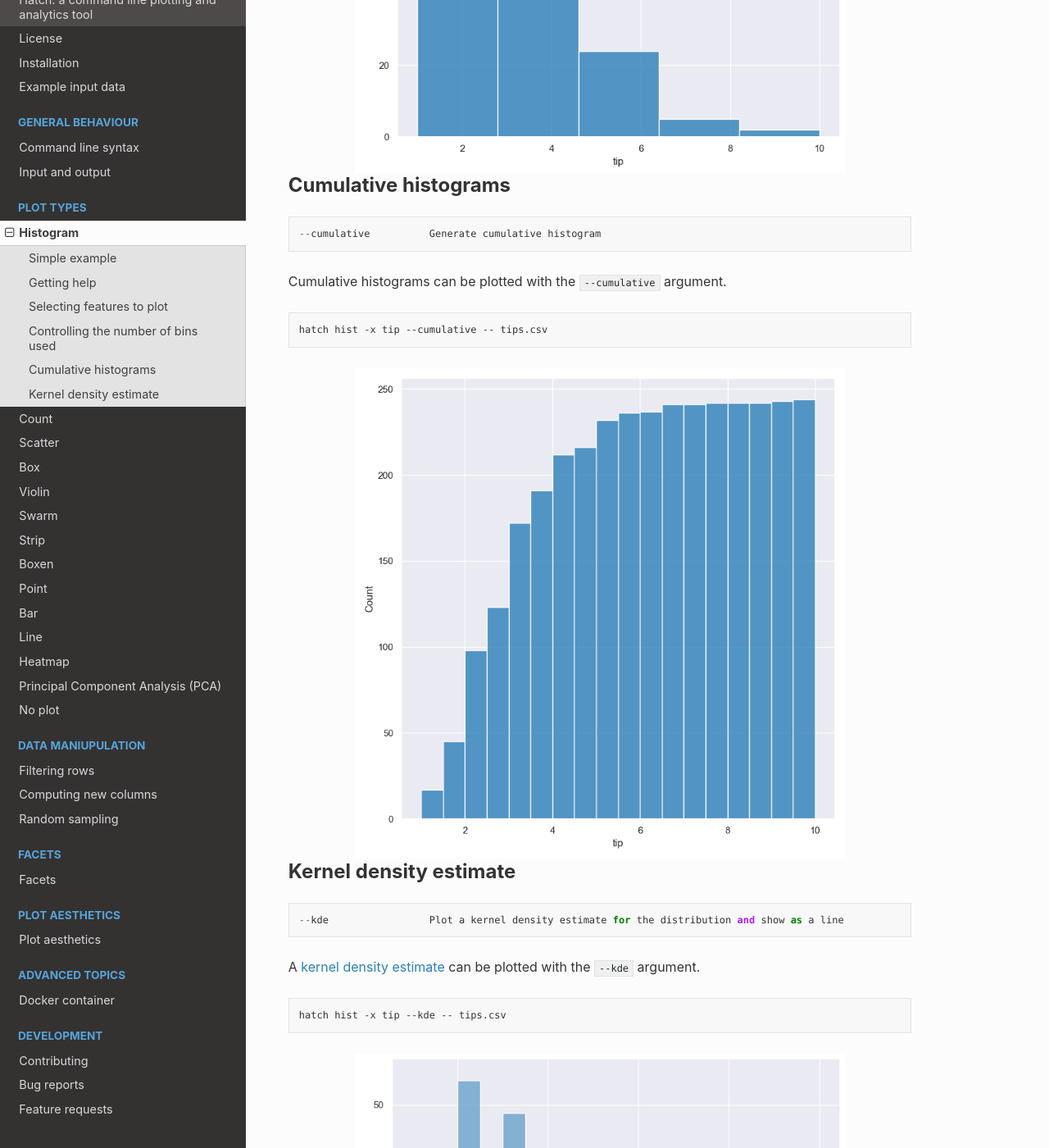
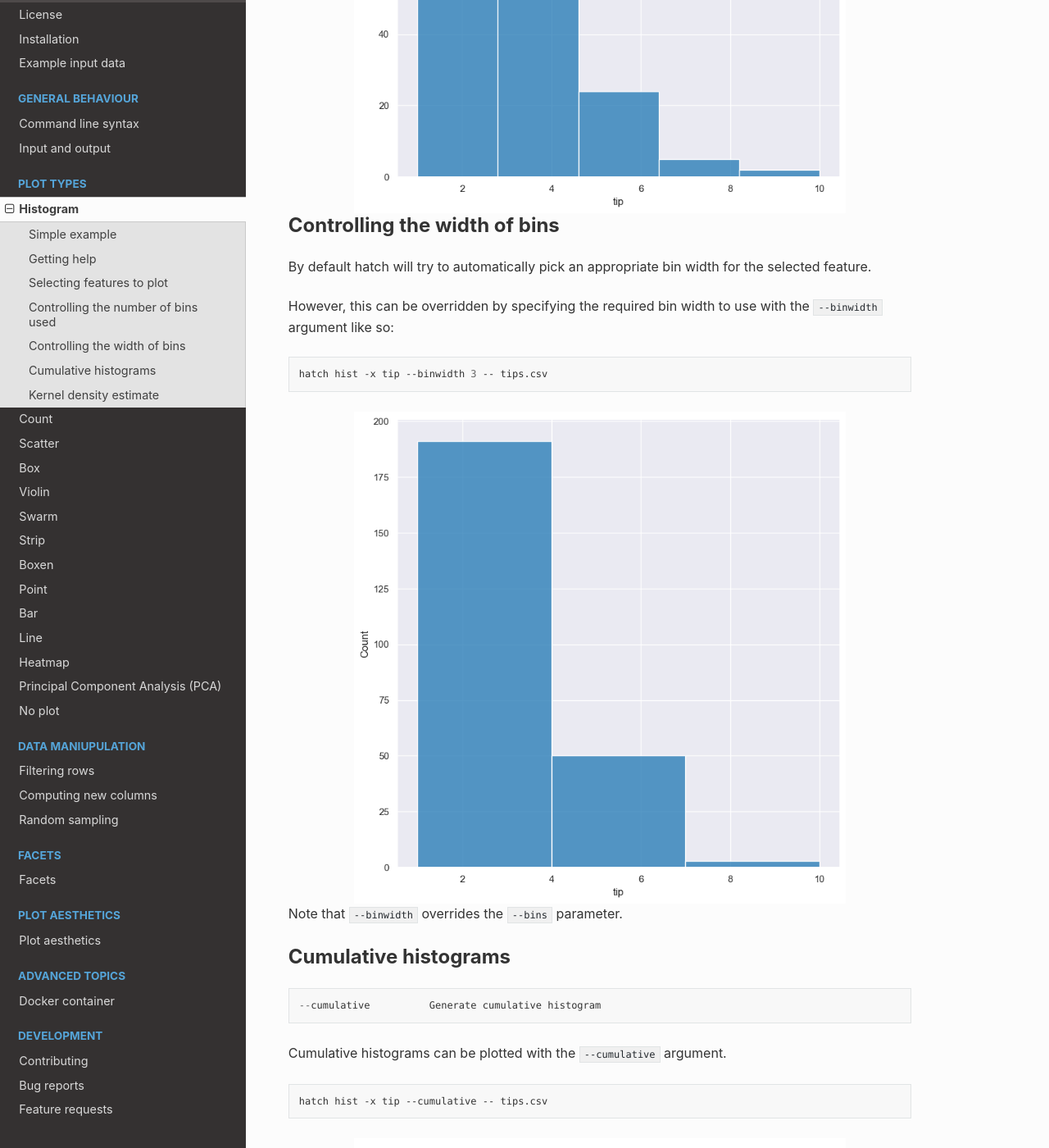
Before and after one commit to bjpop/gurita, a Sphinx documentation site: the page built from docs/histogram.rst, in a window 1280 px wide and 1400 px high, scrolled down 3584 px. Shown: the whole window at 82% size. Built offline with Sphinx 7.4.7 and the Read the Docs theme 2.0.0, drawn with Linux system fonts in a browser that asks for light colours; some of the changed text lies outside the part shown.

Commit message:
Add binwidth parameter to histogram

```diff
--- a/docs/histogram.rst
+++ b/docs/histogram.rst
@@ -28,6 +28,9 @@ Histograms are based on Seaborn's `histplot <https://seaborn.pydata.org/generate
    * - ``--bins NUM``
      - number of bins
      - :ref:`hist_bins`
+   * - ``--binwidth NUM``
+     - width of bins, overrides ``--bins``
+     - :ref:`hist_binwidth`
    * - ``--cumulative``
      - plot a cumulative histogram
      - :ref:`hist_cumulative`
@@ -129,6 +132,29 @@ argument like so:
        :align: center
        :alt: Histogram plot showing the distribution of tip amounts for the tips data set, using 10 bins
 
+.. _hist_binwidth:
+
+Controlling the width of bins
+=============================
+
+By default hatch will try to automatically pick an appropriate bin width for the
+selected feature.
+
+However, this can be overridden by specifying the required bin width to use with the ``--binwidth``
+argument like so:
+
+.. code-block:: bash
+
+    hatch hist -x tip --binwidth 3 -- tips.csv
+
+.. image:: ../images/tips.tip.hist.binwidth3.png
+       :width: 600px
+       :height: 600px
+       :align: center
+       :alt: Histogram plot showing the distribution of tip amounts for the tips data set, using bins of width 3
+
+Note that ``--binwidth`` overrides the ``--bins`` parameter.
+
 .. _hist_cumulative:
 
 Cumulative histograms
```
Also changed, not shown: images/tips.tip.hist.binwidth3.png (added), 1 other file.
